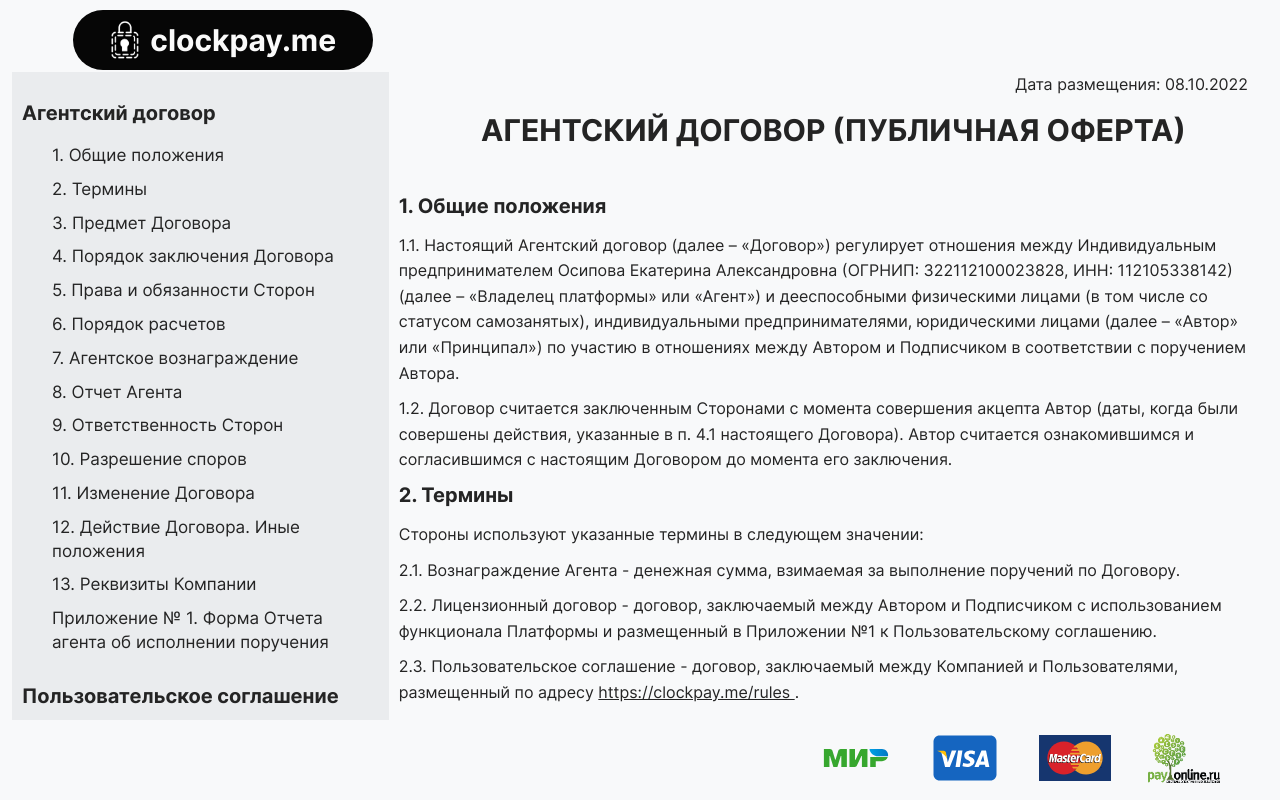
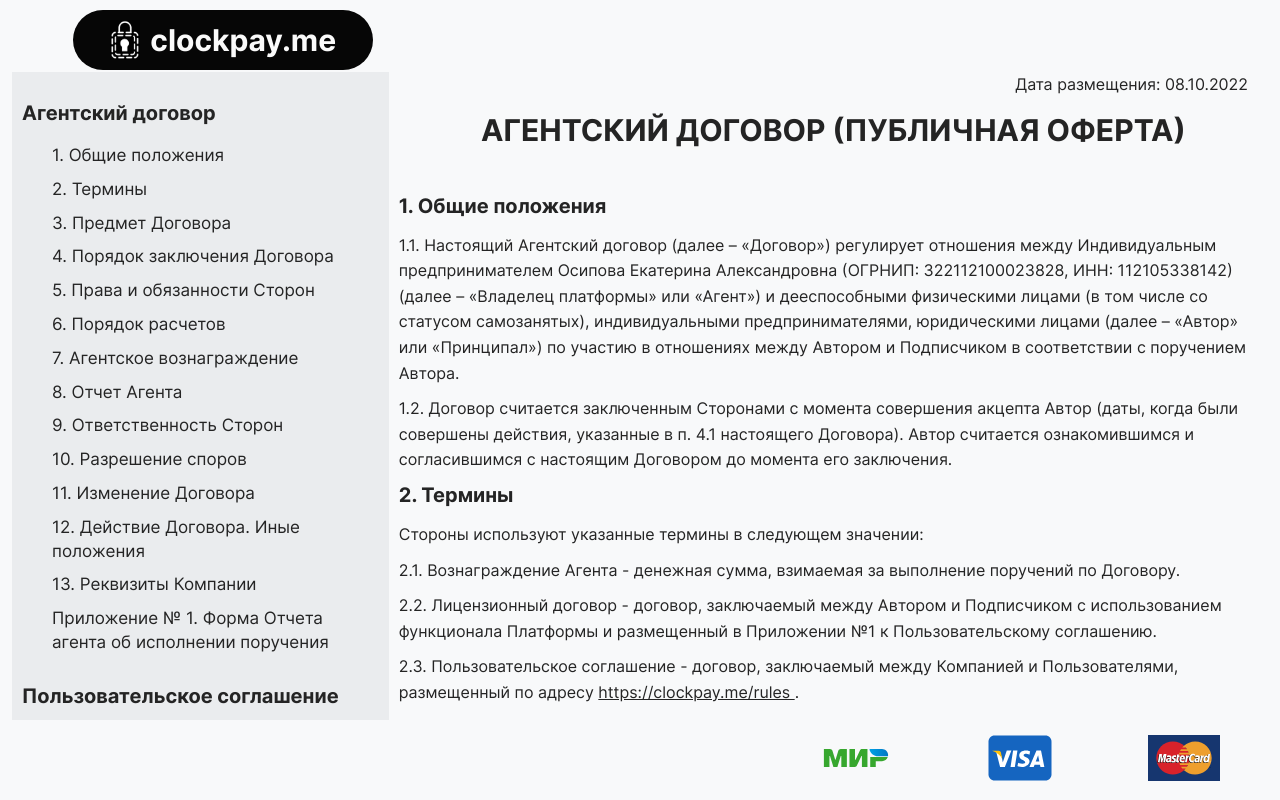
Before and after one commit to BobrikAU/clockpay_docu, a website built with webpack: page src/agency/index.html in a window 1280 px wide. Built offline with nearby package versions, Linux system fonts and the light colour scheme.

Commit message:
feature: remove icon of payonline

```diff
--- a/src/agency/index.html
+++ b/src/agency/index.html
@@ -751,11 +751,6 @@
           alt="Логотип MasterCard"
           class="footer__icon-pay"
         >
-        <img
-          src="<%=require('../images/m_logo-payonline.png')%>"
-          alt="Логотип PayOnline"
-          class="footer__icon-pay footer__icon-pay_paysistem_payonline"
-        >
       </div>
 
       <!-- логотип-ссылка для мобильной версии -->
```
Also changed, not shown: src/agreement/index.html (+0 -5 lines), src/confidentiality/index.html (+0 -5 lines), src/content/index.html (+0 -5 lines), src/license/index.html (+0 -5 lines), src/policy/index.html (+0 -5 lines), src/rules/index.html (+0 -5 lines).
